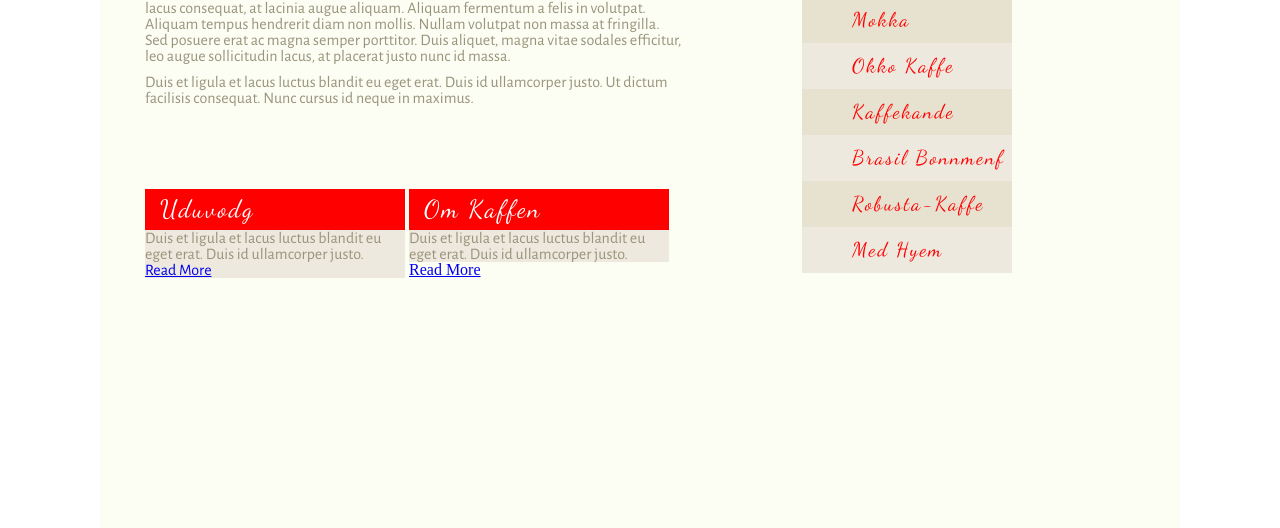
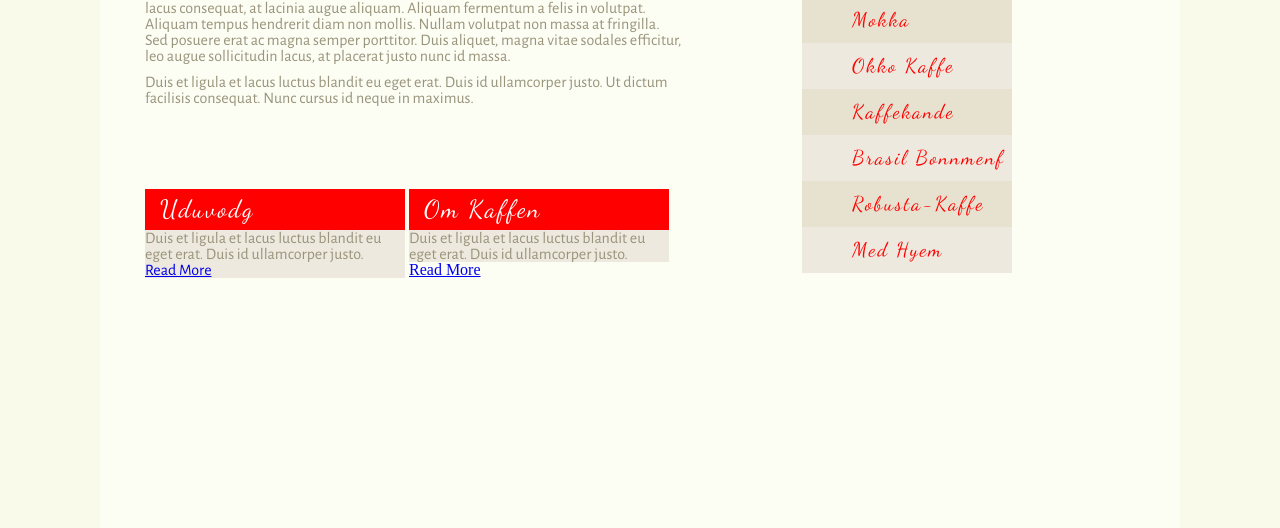
Before and after one commit to adwordvigilante/Cafe-Majada-Home-Page-, a plain HTML site: page index.html in a window 1280 px wide. Shown: the part 532-1060 px from the top of the page. Drawn offline with nearby package versions, Linux system fonts and the light colour scheme.

Commit message:
Add background color to parts outside the body.

```diff
--- a/css/style.css
+++ b/css/style.css
@@ -3,6 +3,7 @@
 */
 html {
     box-sizing: border-box;
+    background-color: #F9FAE9;
 }
 body {
     max-width: 1080px;
```
